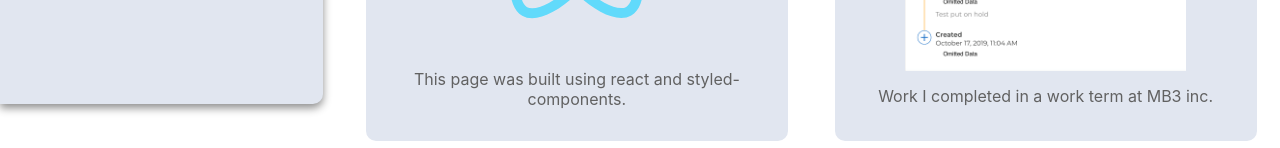
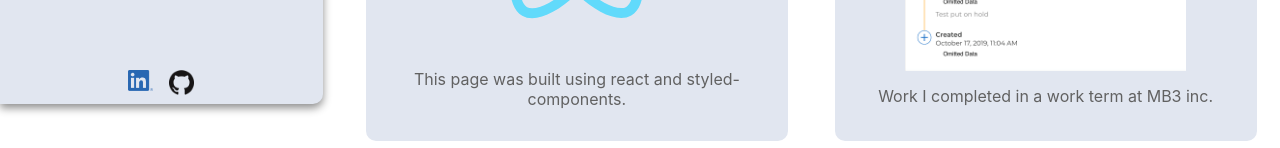
Before and after one commit to lucashillier/portfolio, a React (Create React App) app: page / in a window 1280 px wide. Shown: the part 698-846 px from the top of the page. Built offline with nearby package versions, Linux system fonts and the light colour scheme.

Commit message:
Add my links

```diff
--- a/src/App.js
+++ b/src/App.js
@@ -3,7 +3,9 @@ import crawler from './img/crawler.JPG';
 import mae from './img/mae.JPG';
 import mb3 from './img/mb3.png';
 import logo from './img/logo.svg';
-import { Layout, Sidebar, Content } from "./components/layout.js";
+import linkedin from './img/linkedin.png';
+import github from './img/GitHub-Mark-120px-plus.png';
+import { Layout, Sidebar, Content, Foot, Spacer } from "./components/layout.js";
 import { Card } from "./components/card.js";
 import { Title, Subtitle, Body } from "./components/content.js";
 import { ButtonLink, Link } from "./components/link.js";
@@ -20,6 +22,15 @@ function App() {
           <Avatar src={avatar} alt="Lucas Hillier"/>
           <Body>{bio.professional}</Body>
           <Body>{bio.personal}</Body>
+          <Spacer />
+          <Foot>
+            <Link href="https://www.linkedin.com/in/lucas-hillier-37703b17b/" target="_blank">
+              <Image src={linkedin} alt="My LinkedIn Profile" width="25px"/>
+            </Link>
+            <Link href="https://github.com/lucashillier" target="_blank">
+              <Image src={github} alt="My GitHub Profile" width="25px"/>
+            </Link>
+          </Foot>
         </Sidebar>
         <Content>
           <Subtitle>My Projects</Subtitle>
--- a/src/components/layout.js
+++ b/src/components/layout.js
@@ -47,4 +47,15 @@ const Container = styled.div`
   }
 `;
 
-export { Layout, Sidebar, Content, Container };
+const Foot = styled.div`
+  display: flex;
+  justify-content: center;
+  column-gap: 5%;
+  width: 100%;
+`;
+
+const Spacer = styled.div`
+  flex: 1;
+`;
+
+export { Layout, Sidebar, Content, Container, Foot, Spacer };
```
Also changed, not shown: src/img/GitHub-Mark-120px-plus.png (added), src/img/linkedin.png (added).
